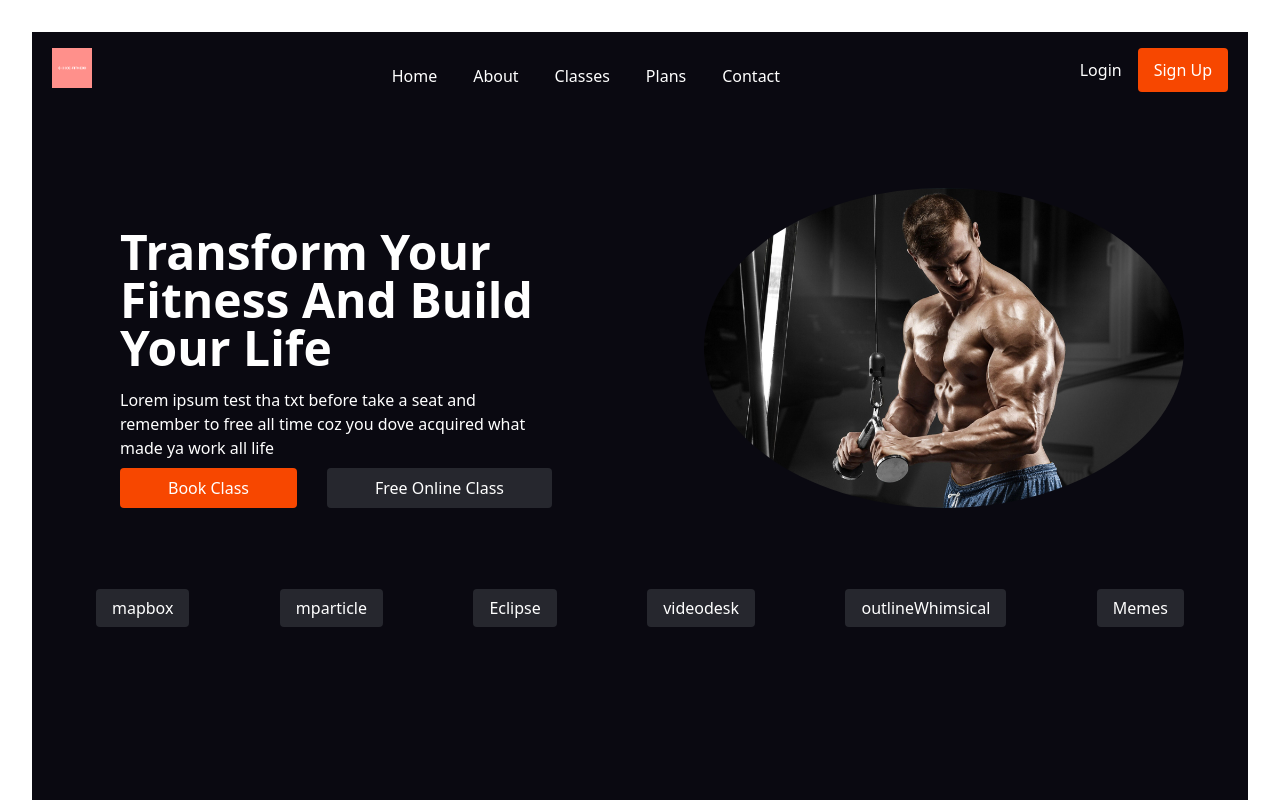
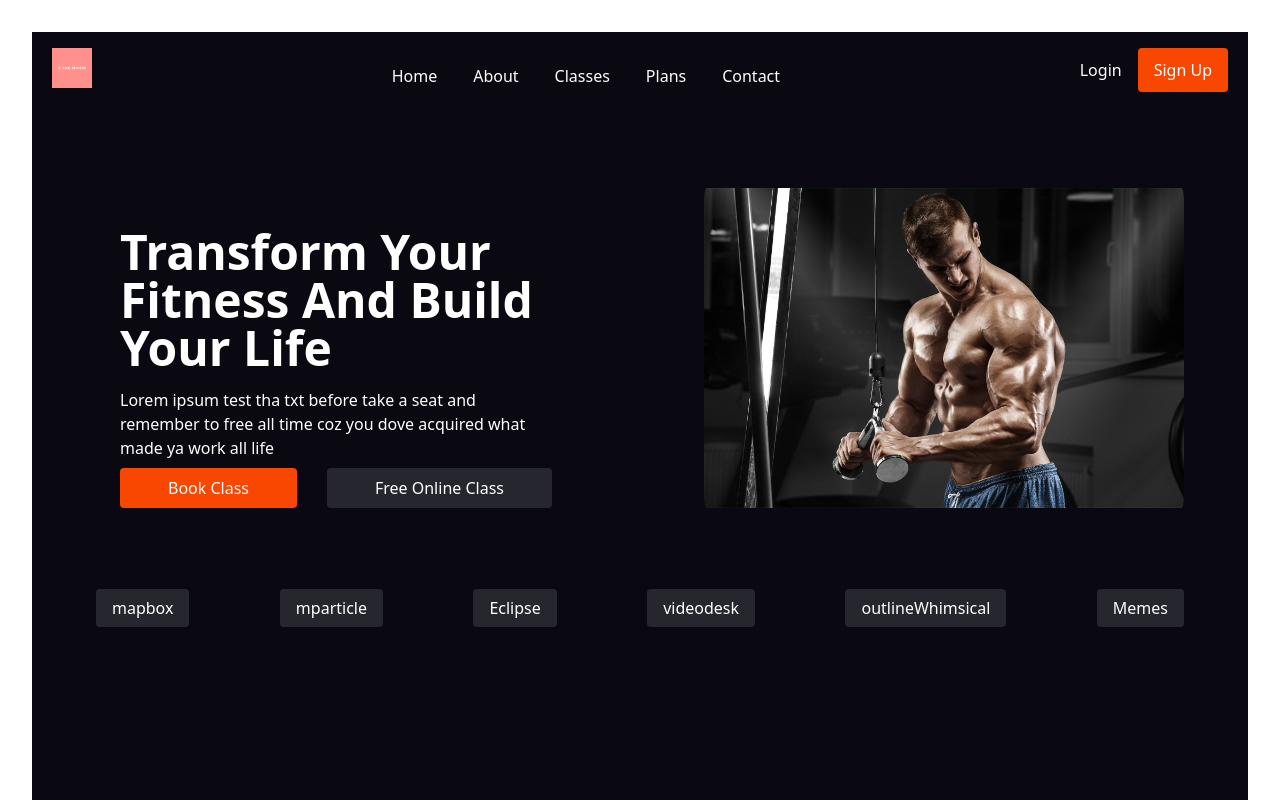
Before and after one commit to DC-21/GymWeb, a React (Vite) app: page / in a window 1280 px wide. Shown: the top 800 px of the page. Built offline with nearby package versions, Linux system fonts and the light colour scheme.

Commit message:
first commit

```diff
--- a/src/App.jsx
+++ b/src/App.jsx
@@ -59,7 +59,7 @@ export default function App() {
           </div>
         </div>
         <div className='w-1/2 items-center px-10 relative rounded-md'>
-  <img className='items-center px-6 mt-10 rounded h-50' src={fit} style={{ borderRadius: '50%' }} />
+  <img className='items-center px-6 mt-10 rounded h-50' src={fit} style={{ borderRadius: '5%' }} />
 </div>
 
       </div>
```
